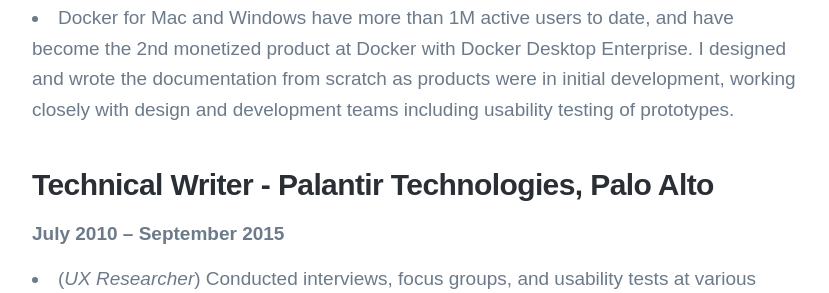
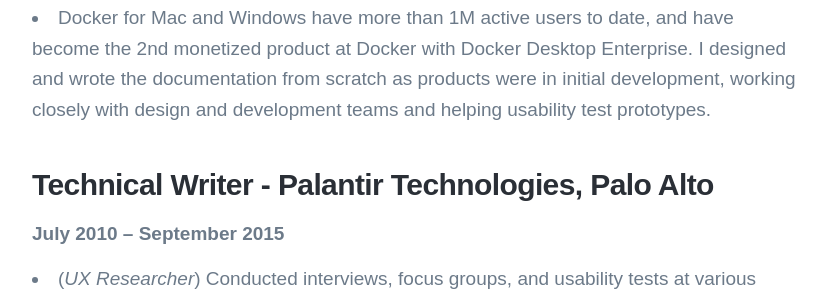
Before and after one commit to londoncalling/slow-motion-stories, a Jekyll site: the page built from _pages/portfolio.md, in a window 1280 px wide and 900 px high, scrolled down 1147 px. Shown: the part 253-546 px from the top of the window, without its empty margins (224-1053 px from the left). Built offline with Jekyll 4.4.1, drawn with Linux system fonts in a browser that asks for light colours; nearby versions of some CDN libraries; some web fonts are replaced.

Commit message:
copyedits
Signed-off-by: Victoria Bialas <vicky.bialas@gmail.com>

```diff
--- a/_pages/portfolio.md
+++ b/_pages/portfolio.md
@@ -27,7 +27,7 @@
 * Built Docker for Mac product on local system from Go codebase using XCode IDE
 * Wrote documentation in Markdown, and built with GitHub/Docker/Hugo toolchain, later Jekyll
 * Coordinated documentation topics with training and samples developers
-* Docker for Mac and Windows have more than 1M active users to date, and have become the 2nd monetized product at Docker with Docker Desktop Enterprise. I designed and wrote the documentation from scratch as products were in initial development, working closely with design and development teams including usability testing of prototypes.
+* Docker for Mac and Windows have more than 1M active users to date, and have become the 2nd monetized product at Docker with Docker Desktop Enterprise. I designed and wrote the documentation from scratch as products were in initial development, working closely with design and development teams and helping usability test prototypes.
 
 ### Technical Writer - Palantir Technologies, Palo Alto
 
```
Also changed, not shown: 2 other files.
